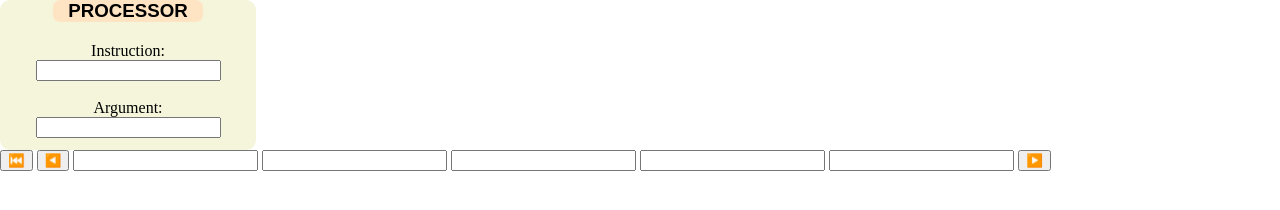
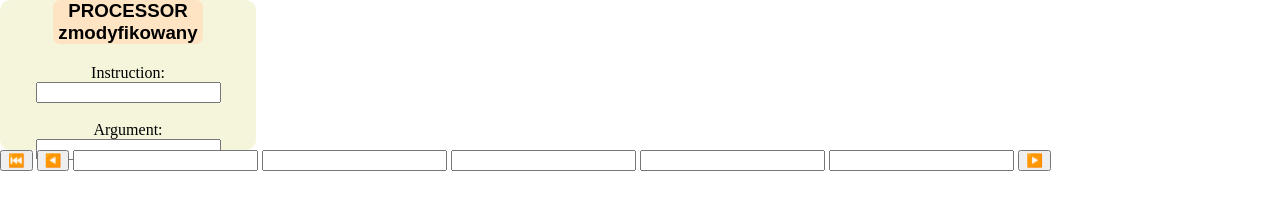
Before and after one commit to majsal982/procesor-, a plain HTML site: page index.html in a window 1280 px wide. Drawn offline with Linux system fonts and the light colour scheme.

Commit message:
po modyfikacji

```diff
--- a/index.html
+++ b/index.html
@@ -9,7 +9,7 @@
 </head>
 <body>
   <div id="processor">
-    <h3>PROCESSOR</h3>
+    <h3>PROCESSOR zmodyfikowany</h3>
     Instruction: <input type="text" readonly><br><br>
     Argument: <input type="text" readonly>
   </div>
```
